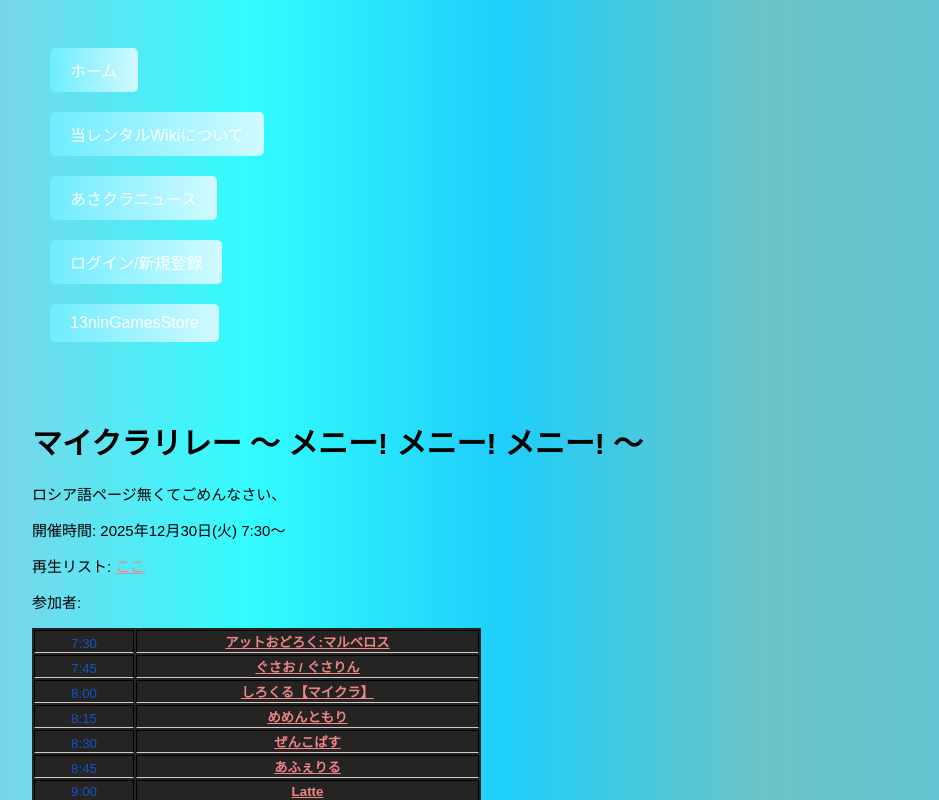
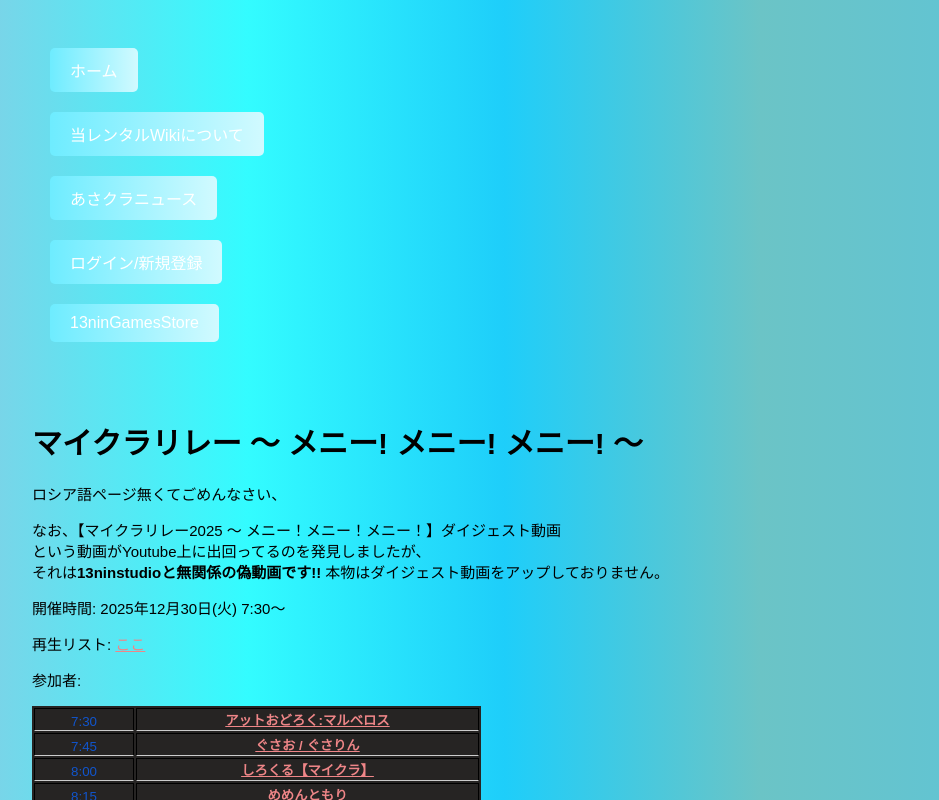
Before and after one commit to sakitibi/AsakuraWiki, a Next.js app: page /minecraft/relay/many-many-many in a window 1280 px wide. Shown: the top 800 px of the page, without its empty margins (8-947 px from the left). Built offline with nearby package versions, Linux system fonts and the light colour scheme; no server answers; what @supabase/auth-helpers-react would draw is missing.

Commit message:
Merge remote changes

```diff
--- a/pages/minecraft/relay/many-many-many.tsx
+++ b/pages/minecraft/relay/many-many-many.tsx
@@ -7,6 +7,7 @@ import FooterJp from '@/utils/pageParts/top/jp/Footer';
 import MenuJp from '@/utils/pageParts/top/jp/Menu';
 import { useState, useEffect } from "react";
 import { TableStyles, TdStyles } from "../vs/happy-ghast-sky-battle";
+import { company } from "@/utils/version";
 
 export default function MinecraftRelayManyManyMany(){
     const [menuStatus, setMenuStatus] = useState<boolean>(false);
@@ -41,6 +42,11 @@ export default function MinecraftRelayManyManyMany(){
                     <main style={{ padding: '2rem', flex: 1 }}>
                         <h1 className={styles.MC_Heading_1}>マイクラリレー 〜 メニー! メニー! メニー! 〜</h1>
                         <p>ロシア語ページ無くてごめんなさい、</p>
+                        <p>
+                            なお、【マイクラリレー2025 〜 メニー！メニー！メニー！】ダイジェスト動画<br/>
+                            という動画がYoutube上に出回ってるのを発見しましたが、<br/>
+                            それは<strong>{company}と無関係の偽動画です!!</strong> 本物はダイジェスト動画をアップしておりません。
+                        </p>
                         <p>開催時間: 2025年12月30日(火) 7:30〜</p>
                         <p>再生リスト: <a href="https://youtube.com/playlist?list=PLDsY7IAMYhhggK-LpIEx23u8ZYc06m4xM">ここ</a></p>
                         <p>参加者:</p>
```
Also changed, not shown: 2 other files (tests, documents, lock files or other folders).
